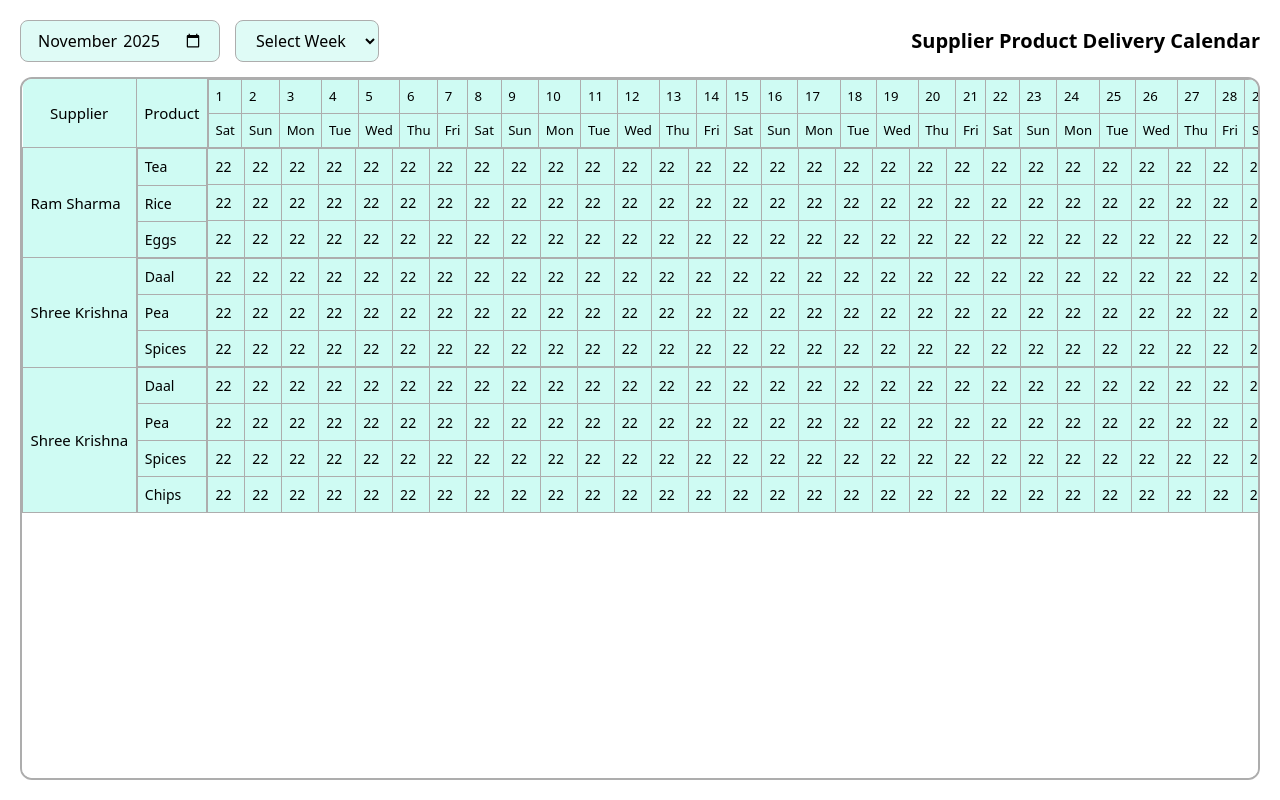
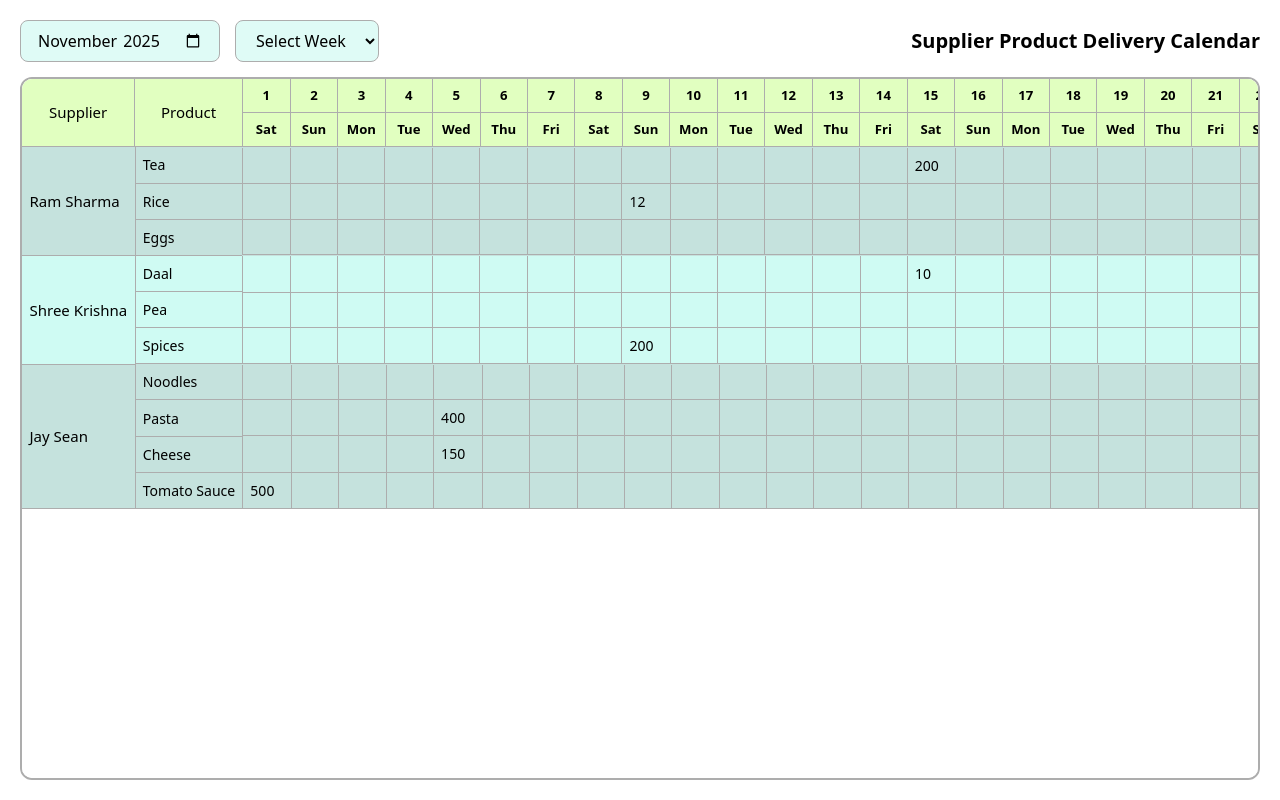
Before and after one commit to SanjeevMhn/ims, an Angular app: page / in a window 1280 px wide. Built offline with nearby package versions, Linux system fonts and the light colour scheme.

Commit message:
[FIXED]: fixed data showing in cell

```diff
--- a/src/app/app.css
+++ b/src/app/app.css
@@ -87,9 +87,14 @@
     font-size: 1.5em;
     font-weight: 500;
     border: 1px solid #adadad;
-    background-color: #cffbf3;
   }
   --padding: 0.5em;
+
+  thead{
+    td,th{
+      background-color: #e1ffc0;
+    }
+  }
 
   td {
     font-size: 1.5em;
@@ -98,6 +103,23 @@
     background-color: #cffbf3;
     white-space: nowrap;
   }
+
+  td.data-td{
+    cursor: pointer;
+    &:hover{
+      position: relative;
+      &:after{
+        content: '';
+        position: absolute;
+        top: 0;
+        left: 0;
+        right: 0;
+        bottom: 0;
+        border: 3px solid rgb(232, 181, 28);
+      }
+    }
+  }
+
   tr {
     &:first-child {
       th {
@@ -112,4 +134,12 @@
       }
     }
   }
+
+  tr.main-tr{
+    &:nth-child(odd){
+      td{
+        background-color: #c5e2dd;
+      }
+    }
+  }
 }
--- a/src/app/app.html
+++ b/src/app/app.html
@@ -21,7 +21,7 @@
   </header>
   <div class="table-container w-full overflow-y-auto grow">
     <table class="calendar-table w-full">
-      <thead>
+      <thead class="sticky top-0">
         <tr>
             <th rowspan="2">Supplier</th>
             <th rowspan="2" class="align-middle">Product</th>
@@ -33,6 +33,7 @@
                                 @for(week of weeks; track $index){
                                 <td
                                     [class.text-neutral-400]="!week.is_current"
+                                    class="border-0! border-r! border-b! min-w-[3.6em] font-semibold text-center"
                                 >
                                     {{ week == null ? $index + 1 : week.dayIndex }}
                                 </td>
@@ -42,6 +43,7 @@
                                 @for(week of weeks; track $index){
                                 <td
                                     [class.text-neutral-400]="!week.is_current"
+                                    class="border-0! border-b! border-r! font-semibold text-center"
                                 >
                                     {{ week == null ? $index + 1 : week.dayName }}
                                 </td>
@@ -55,13 +57,13 @@
       </thead>
       <tbody>
         @for(delivery of supplierDelivery; track delivery.id){
-            <tr>
-                <td>{{delivery.supplier_name}}</td>
-               <td class="p-0! border-0!">
+            <tr class="main-tr">
+                <td class="border-0! border-b!">{{delivery.supplier_name}}</td>
+                <td class="p-0! border-0!">
                     <table class="text-[62.5%] w-full">
                         @for(product of delivery.supplier_products; track product.id){
                             <tr>
-                                <td>{{product.product_name}}</td>
+                                <td class="border-0! border-l! border-b!">{{product.product_name}}</td>
                             </tr>
                         }
                     </table>
@@ -71,14 +73,20 @@
                         @for(product of delivery.supplier_products; track product.id){
                             <tr>
                                 @for(week of weeks; track $index){
-                                    <td class="h-[2.2em]">22</td>
+                                    <td class="h-[2.5em] max-h-[3.5em] border-0! border-l! border-b! w-[3.5em] data-td">
+                                        @for(supp of supplierDelivery; track supp.id){
+                                            @for(delivery of supp.delivery; track delivery.id){
+                                                @if(delivery.delivery_date == week.fullDate && delivery.delivery_product == product.product_name){
+                                                    {{delivery.delivery_product_amount}}
+                                                }
+                                            }
+                                        }
+                                    </td>
                                 }
                             </tr>
                         }
                     </table>
                 </td>
-
-
             </tr>
         }
       </tbody>
--- a/src/app/app.ts
+++ b/src/app/app.ts
@@ -182,38 +182,50 @@ export class App {
       ],
     },
     {
-      id: 2,
-      supplier_name: 'Shree Krishna',
+      id: 3,
+      supplier_name: 'Jay Sean',
       supplier_products: [
         {
           id: 1,
-          product_name: 'Daal',
+          product_name: 'Noodles',
         },
         {
           id: 2,
-          product_name: 'Pea',
+          product_name: 'Pasta',
         },
         {
           id: 3,
-          product_name: 'Spices',
+          product_name: 'Cheese',
         },
         {
           id: 4,
-          product_name: 'Chips',
+          product_name: 'Tomato Sauce',
         },
       ],
       delivery: [
         {
           id: 1,
-          delivery_date: '2025-11-09',
-          delivery_product: 'Spices',
-          delivery_product_amount: 200,
+          delivery_date: '2025-11-01',
+          delivery_product: 'Tomato Sauce',
+          delivery_product_amount: 500,
         },
         {
           id: 2,
-          delivery_date: '2025-11-15',
-          delivery_product: 'Daal',
-          delivery_product_amount: 10,
+          delivery_date: '2025-11-05',
+          delivery_product: 'Pasta',
+          delivery_product_amount: 400,
+        },
+        {
+          id: 3,
+          delivery_date: '2025-11-05',
+          delivery_product: 'Cheese',
+          delivery_product_amount: 150,
+        },
+        {
+          id: 4,
+          delivery_date: '2025-12-01',
+          delivery_product: 'Cheese',
+          delivery_product_amount: 200,
         },
       ],
     },
```
